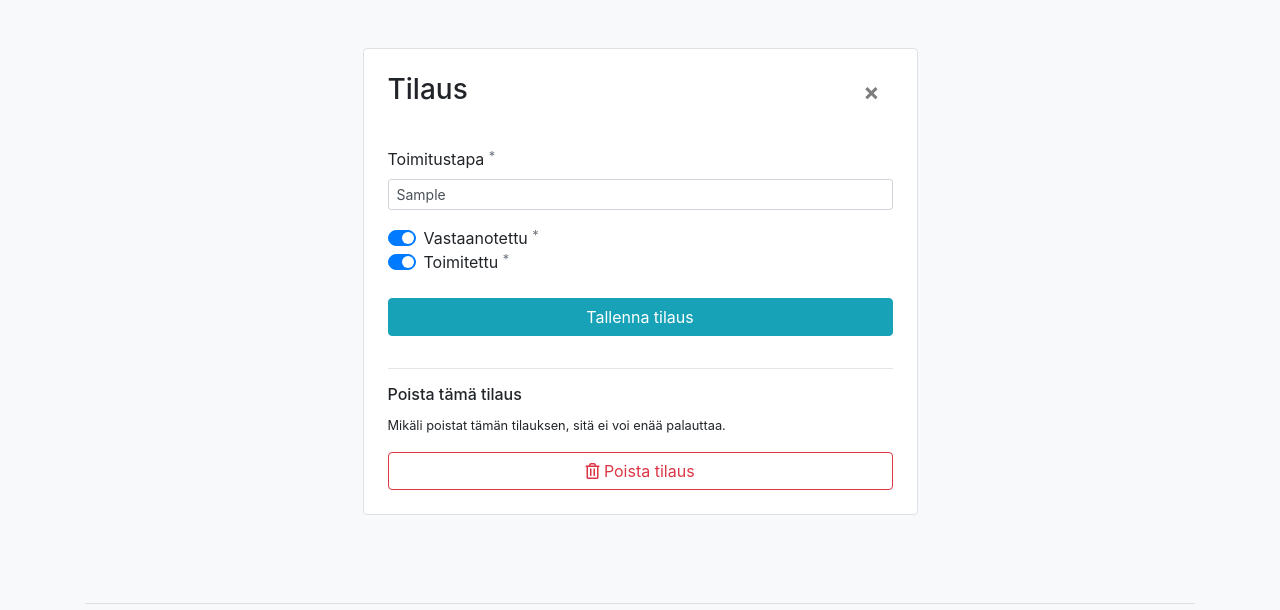
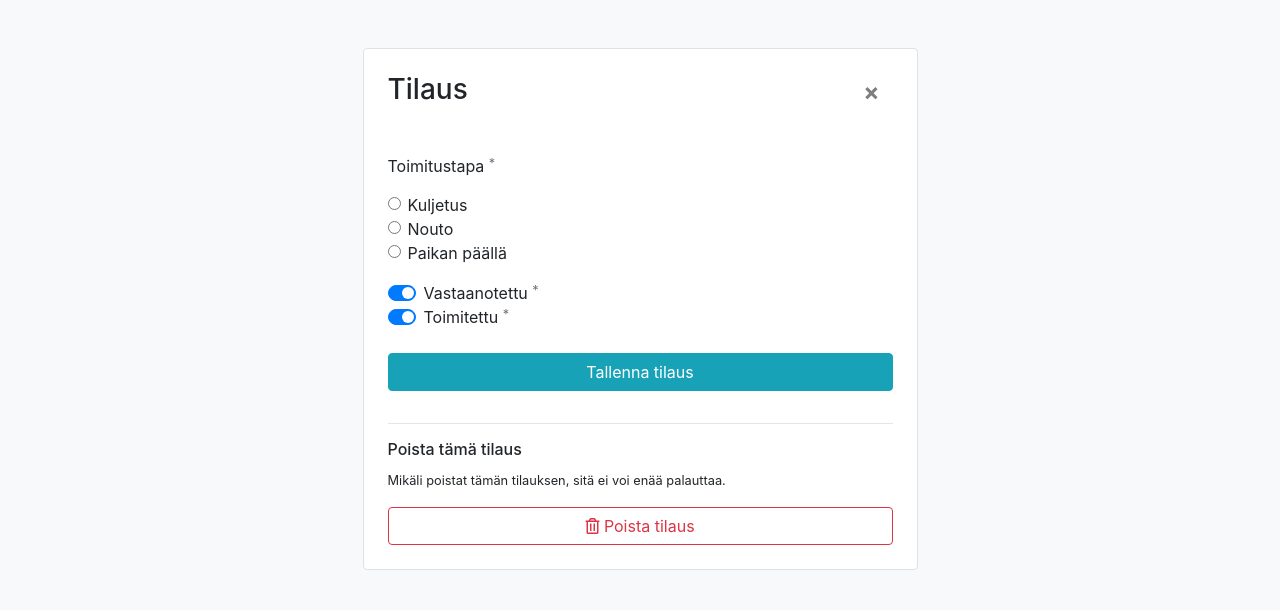
Before and after one commit to juissijohtaja/Pizzapalvelu, a Flask app: page /tilaukset/1/ in a window 1280 px wide. Shown: the part 104-714 px from the top of the page. Run offline with Flask 2, Linux system fonts and the light colour scheme; a user stored in the database is signed in; tables that the repository leaves empty hold one stand-in row (values such as "Sample post"); some libraries are stand-ins or nearby versions; some web fonts are replaced.

Commit message:
order edit

```diff
--- a/application/orders/forms.py
+++ b/application/orders/forms.py
@@ -1,17 +1,17 @@
 from flask_wtf import FlaskForm
-from wtforms import BooleanField, StringField, IntegerField, SelectField
+from wtforms import BooleanField, StringField, IntegerField, SelectField, RadioField
 from wtforms.validators import InputRequired, required, Length, optional, NumberRange
 from application.orders.models import Order
 from application.pizzas.models import Pizza
 
 class OrdersForm(FlaskForm):
-    delivery = StringField('Toimitustapa', [required(), Length(min=2, max=50)], render_kw={'class':'form-control form-control-sm', 'pattern':'.{2,50}'})
-
+    delivery = RadioField('Toimitustapa', [required()], choices=[('kuljetus','Kuljetus'),('nouto','Nouto'),('paikan päällä','Paikan päällä')])
     class Meta:
         csrf = False
 
 class OrdersEditForm(FlaskForm):
-    delivery = StringField('Toimitustapa', [required(), Length(min=2, max=50)], render_kw={'class':'form-control form-control-sm', 'pattern':'.{2,50}'})
+    #delivery = StringField('Toimitustapa', [required(), Length(min=2, max=50)], render_kw={'class':'form-control form-control-sm', 'pattern':'.{2,50}'})
+    delivery = RadioField('Toimitustapa', [required()], choices=[('kuljetus','Kuljetus'),('nouto','Nouto'),('paikan päällä','Paikan päällä')])
     received = BooleanField('Vastaanotettu', [optional()], render_kw={'class':'custom-control-input'})
     delivered = BooleanField('Toimitettu', [optional()], render_kw={'class':'custom-control-input'})
 
--- a/application/orders/views.py
+++ b/application/orders/views.py
@@ -23,6 +23,9 @@ def orders_form():
 def orders_get_item(order_id):
     o = Order.query.get(order_id)
     f = OrdersEditForm()
+
+    f.delivery.default = o.delivery
+    f.process() # process choices & default
 
     return render_template("orders/order.html", order = o, form = f)
 
--- a/application/templates/orders/order.html
+++ b/application/templates/orders/order.html
@@ -22,11 +22,16 @@
         </div>
       {% endif %}
       <form class="py-3 needs-validation" novalidate method="POST" action="{{ url_for('orders_set_item', order_id=order.id) }}">
-        <div class="form-group">
-          {{ form.delivery.label }} <small class="text-muted align-top">*</small>
-          {{ form.delivery(value=order.delivery) }}
+        <fieldset class="form-group">
+          <legend class="col-form-label">{{ form.delivery.label }}  <small class="text-muted align-top">*</small></legend>
+          {% for subfield in form.delivery %}
+            <div class="form-check">
+                  {{ subfield(class="form-check-input") }}
+                  {{ subfield.label(class="form-check-label") }}
+            </div>
+          {% endfor %}
           <div class="invalid-feedback">
-            Tarkista toimitustapa (2-50 merkkiä)
+            Valitse toimitustapa
           </div>
           {% if form.delivery.errors %}
             <div class="alert alert-danger mt-2 py-0" role="alert">
@@ -35,7 +40,7 @@
               {% endfor %}
             </div>
           {% endif %}
-        </div>
+        </fieldset>
         <div class="custom-control custom-switch">
           {{ form.received(checked=order.received) }}
           {{ form.received.label(class="custom-control-label") }} <small class="text-muted align-top">*</small>
```
Also changed, not shown: application/templates/orders/new.html (+10 -5 lines).
